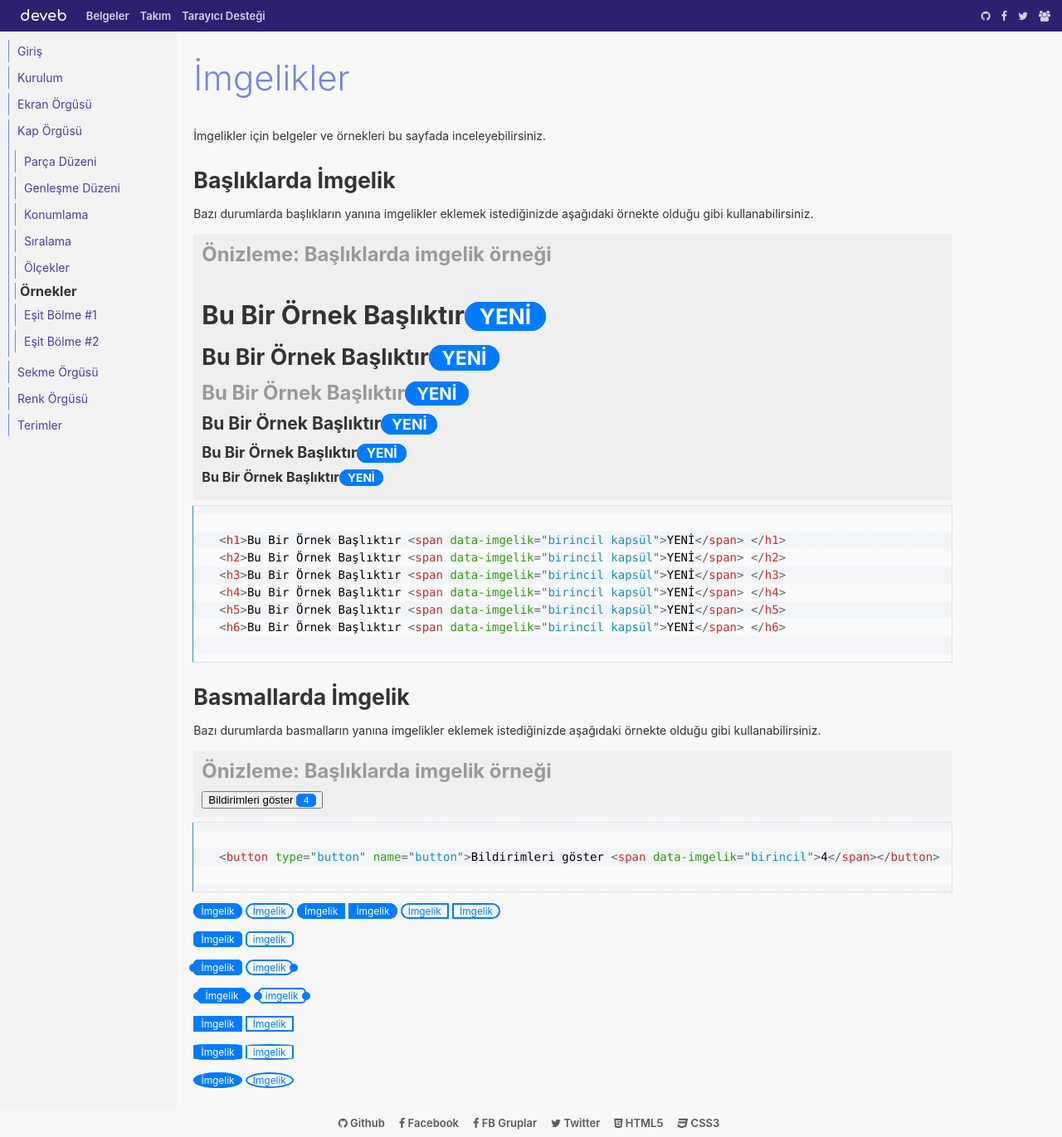
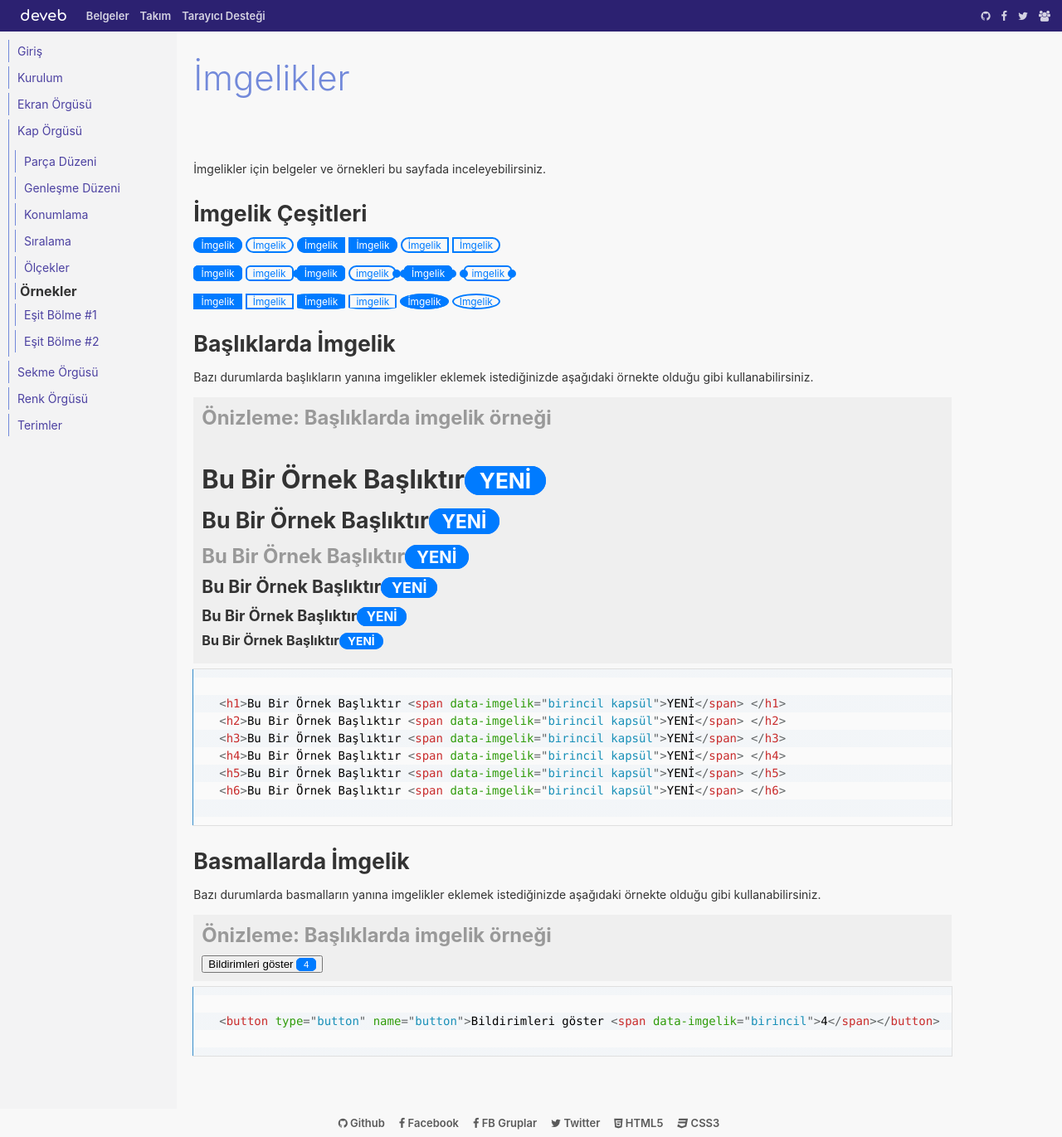
Before and after one commit to data-deveb/data-deveb.github.io, a Jekyll site: the page built from belgeler/imgelikler.html, in a window 1280 px wide. Shown: the whole page at 83% size. Built offline with Jekyll 4.4.1, drawn with Linux system fonts in a browser that asks for light colours; some of the changed lines change nothing that is shown.

Commit message:
güncelleme

```diff
--- a/belgeler/imgelikler.html
+++ b/belgeler/imgelikler.html
@@ -6,6 +6,35 @@
   <p>
     İmgelikler için belgeler ve örnekleri bu sayfada inceleyebilirsiniz.
   </p>
+
+  <h2>İmgelik Çeşitleri</h2>
+  <div>
+    <span data-imgelik="birincil kapsül">İmgelik</span>
+    <span data-imgelik="birincil tel kapsül">İmgelik</span>
+    <span data-imgelik="birincil sol-kapsül">İmgelik</span>
+    <span data-imgelik="birincil sağ-kapsül">İmgelik</span>
+    <span data-imgelik="birincil tel sol-kapsül">İmgelik</span>
+    <span data-imgelik="birincil tel sağ-kapsül">İmgelik</span>
+
+    <br><br>
+
+    <span data-imgelik="birincil">İmgelik</span>
+    <span data-imgelik="birincil tel">imgelik</span>
+    <span data-imgelik="birincil sol-boncuklu">İmgelik</span>
+    <span data-imgelik="birincil kapsül tel sağ-boncuklu">imgelik</span>
+    <span data-imgelik="birincil boncuklu">İmgelik</span>
+    <span data-imgelik="birincil tel boncuklu">imgelik</span>
+
+    <br><br>
+
+    <span data-imgelik="birincil sivri">İmgelik</span>
+    <span data-imgelik="birincil sivri tel">İmgelik</span>
+    <span data-imgelik="birincil bombe">İmgelik</span>
+    <span data-imgelik="birincil bombe tel">imgelik</span>
+    <span data-imgelik="birincil yuvar">İmgelik</span>
+    <span data-imgelik="birincil yuvar tel">İmgelik</span>
+
+  </div>
 
   <h2>Başlıklarda İmgelik</h2>
   <p>Bazı durumlarda başlıkların yanına imgelikler eklemek istediğinizde aşağıdaki örnekte olduğu gibi kullanabilirsiniz.</p>
@@ -47,29 +76,3 @@
   &lt;button type="button" name="button"&gt;Bildirimleri göster &lt;span data-imgelik="birincil"&gt;4&lt;/span&gt;&lt;/button&gt;
   </code></pre>
 </div>
-<div>
-  <span data-imgelik="birincil kapsül">İmgelik</span>
-  <span data-imgelik="birincil tel kapsül">İmgelik</span>
-  <span data-imgelik="birincil sol-kapsül">İmgelik</span>
-  <span data-imgelik="birincil sağ-kapsül">İmgelik</span>
-  <span data-imgelik="birincil tel sol-kapsül">İmgelik</span>
-  <span data-imgelik="birincil tel sağ-kapsül">İmgelik</span>
-
-  <br><br>
-
-  <span data-imgelik="birincil">İmgelik</span>
-  <span data-imgelik="birincil tel">imgelik</span><br><br>
-<span data-imgelik="birincil sol-boncuklu">İmgelik</span>
-  <span data-imgelik="birincil kapsül tel sağ-boncuklu">imgelik</span><br><br>
-
-  <span data-imgelik="birincil boncuklu">İmgelik</span>
-  <span data-imgelik="birincil tel boncuklu">imgelik</span><br><br>
-  <span data-imgelik="birincil sivri">İmgelik</span>
-  <span data-imgelik="birincil sivri tel">İmgelik</span><br><br>
-  <span data-imgelik="birincil bombe">İmgelik</span>
-  <span data-imgelik="birincil bombe tel">imgelik</span><br><br>
-
-  <span data-imgelik="birincil yuvar">İmgelik</span>
-  <span data-imgelik="birincil yuvar tel">İmgelik</span><br><br>
-
-</div>
```
